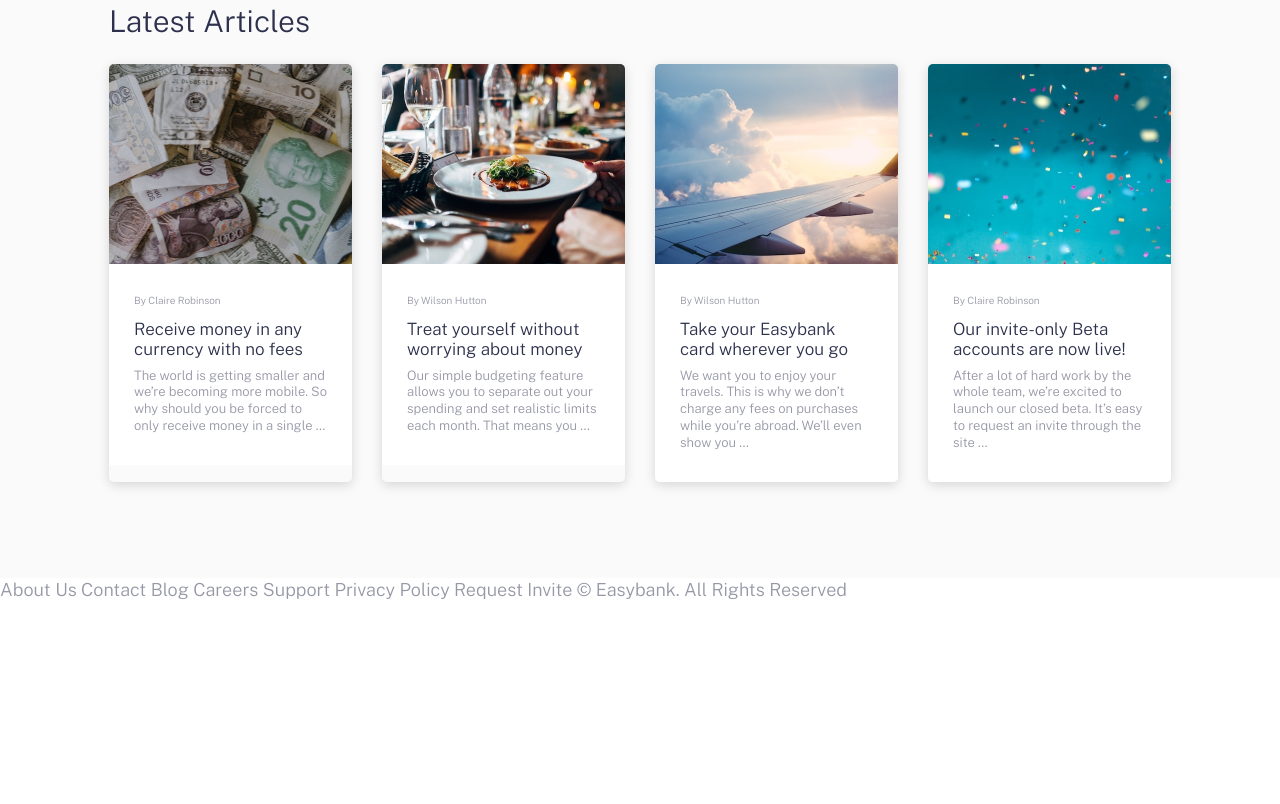
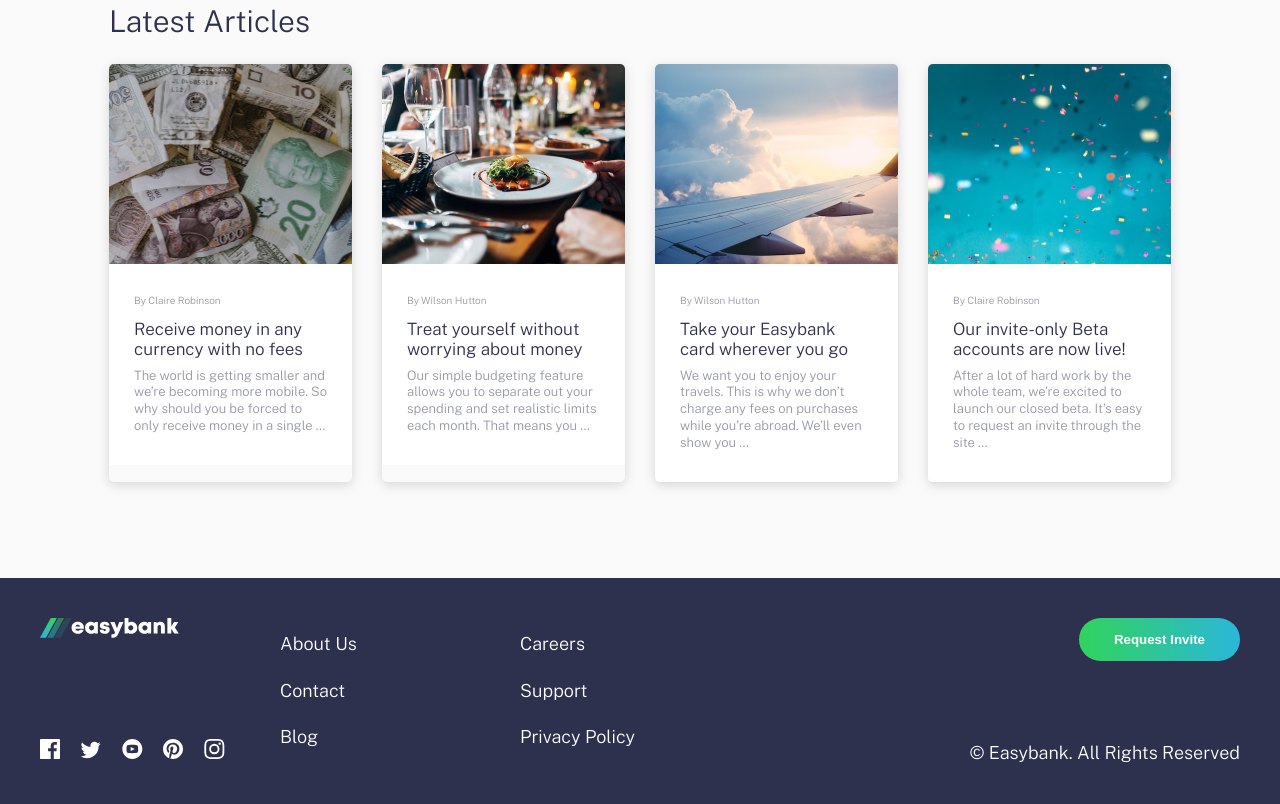
Before and after one commit to Sebastian-zn/easybank-lp, a website: page index.html in a window 1280 px wide. Shown: the part 1470-2274 px from the top of the page. Before the commit the page ends 2071 px from the top, so only its background shows below. Drawn offline with nearby package versions, Linux system fonts and the light colour scheme.

Commit message:
Sección footer finalizada

```diff
--- a/index.html
+++ b/index.html
@@ -173,16 +173,50 @@
     </div>
   </section>
 
-  About Us
-  Contact
-  Blog
-  Careers
-  Support
-  Privacy Policy
+  <footer class="footer">
+    <a href="#" class="footer__logo">
+      <img src="/images/logo-dark.svg" alt="Footer Logo">
+    </a>
 
-  Request Invite
+    <div class="footer__social">
+      <a href="#">
+        <img src="/images/icon-facebook.svg" alt="Facebook Logo">
+      </a>
+      <a href="#">
+        <img src="/images/icon-twitter.svg" alt="Twitter Logo">
+      </a>
+      <a href="#">
+        <img src="/images/icon-youtube.svg" alt="YouTube Logo">
+      </a>
+      <a href="#">
+        <img src="/images/icon-pinterest.svg" alt="Pinterest Logo">
+      </a>
+      <a href="#">
+        <img src="/images/icon-instagram.svg" alt="Instagram Logo">
+      </a>
+    </div>
 
-  © Easybank. All Rights Reserved
+    <div class="footer__links col1">
+      <a href="#">About Us</a>
+      <a href="#">Contact</a>
+      <a href="#">Blog</a>
+    </div>
+
+    <div class="footer__links col2">
+      <a href="#">Careers</a>
+      <a href="#">Support</a>
+      <a href="#">Privacy Policy</a>
+    </div>
+
+    <div class="footer__cta">
+      <button type="button" class="">Request Invite</button>
+    </div>
+
+    <div class="footer__copyright">
+      &copy; Easybank. All Rights Reserved
+    </div>
+  </footer>
+
   <script src="assets/js/script.js"></script>
 </body>
 
--- /dev/null
+++ b/scss/sections/_footer.scss
@@ -0,0 +1,111 @@
+.footer {
+  background-color: $darkBlue;
+  color: $white;
+  padding: 2.5rem;
+  text-align: center;
+
+  @include breakpoint-up(lg) {
+    display: grid;
+    grid-template-columns: repeat(3, 1fr) 2fr;
+    grid-template-rows: repeat(2, 1fr);
+    grid-template-areas:
+    "logo links1 links2 cta"
+    "social links1 links2 copyright";
+    justify-items: start;
+  }
+
+  a {
+    color: $white;
+  }
+
+  &__logo {
+    display: inline-block;
+
+    @include breakpoint-down(md) {
+      margin-bottom: 1.875rem;
+
+    }
+
+    @include breakpoint-up(lg) {
+      grid-area: logo;
+    }
+  }
+
+  &__social {
+
+    @include breakpoint-down(md) {
+      margin-bottom: 1.875rem;
+
+    }
+
+    @include breakpoint-up(lg) {
+      grid-area: social;
+      align-self: end;
+    }
+
+    a {
+      display: inline-block;
+    }
+
+    a:not(:last-child) {
+      margin-right: 1rem;
+    }
+  }
+
+  &__links {
+    display: flex;
+    flex-direction: column;
+    align-items: center;
+
+    @include breakpoint-up(lg) {
+      align-items: start;
+    }
+
+    &.col1 {
+
+      @include breakpoint-up(lg) {
+        grid-area: links1;
+        justify-content: space-evenly;
+      }
+    }
+
+    &.col2 {
+
+      @include breakpoint-down(md) {
+        margin-bottom: 1.875rem;
+
+      }
+
+      @include breakpoint-up(lg) {
+        grid-area: links2;
+        justify-content: space-evenly;
+      }
+    }
+
+    a {
+      line-height: 2.25;
+    }
+  }
+
+  &__cta {
+
+    @include breakpoint-up(lg) {
+      grid-area: cta;
+      justify-self: end;
+    }
+
+    button {
+      margin-bottom: 1.875rem;
+
+    }
+  }
+
+  &__copyright {
+
+    @include breakpoint-up(lg) {
+      grid-area: copyright;
+      justify-self: end;
+      align-self: end;
+    }
+  }
+}
--- a/scss/style.scss
+++ b/scss/style.scss
@@ -11,3 +11,4 @@
 @import "sections/hero";
 @import "sections/features";
 @import "sections/articles";
+@import "sections/footer";
```
Also changed, not shown: assets/css/style.css, images/logo-dark.svg (added), 1 other file.
